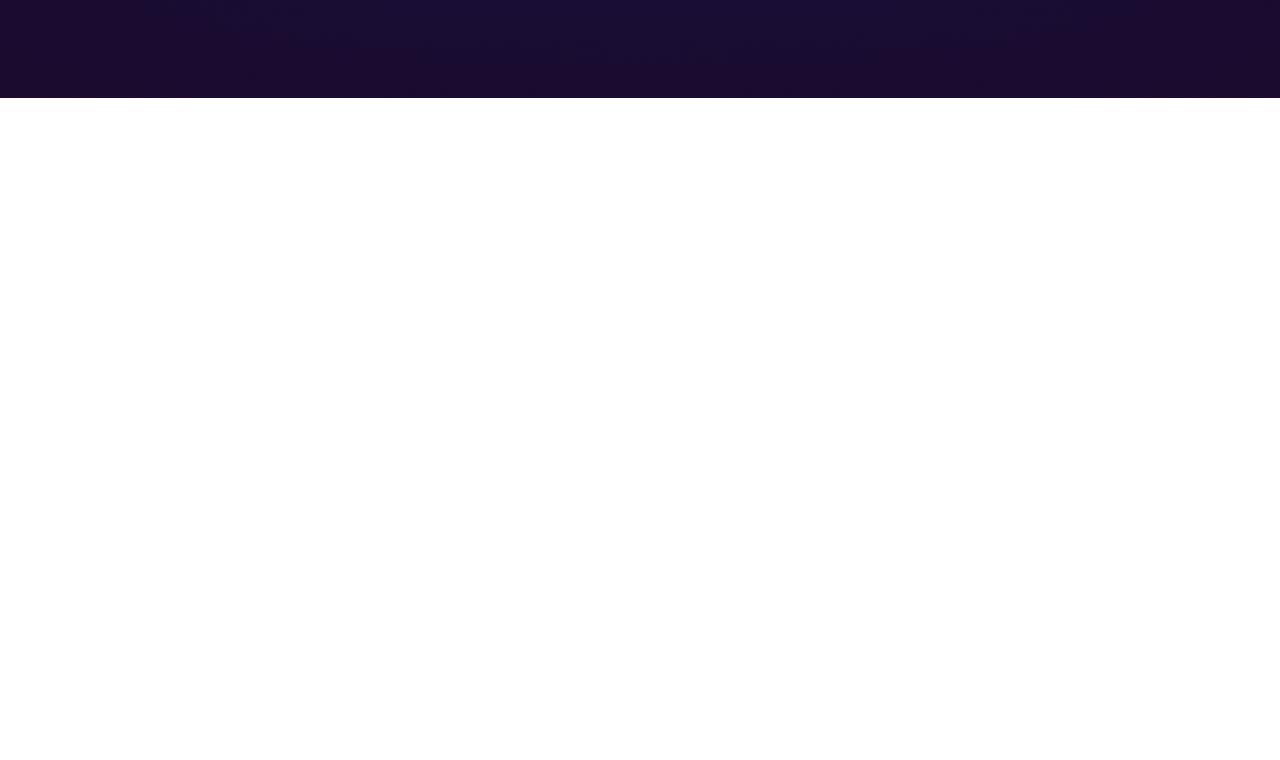
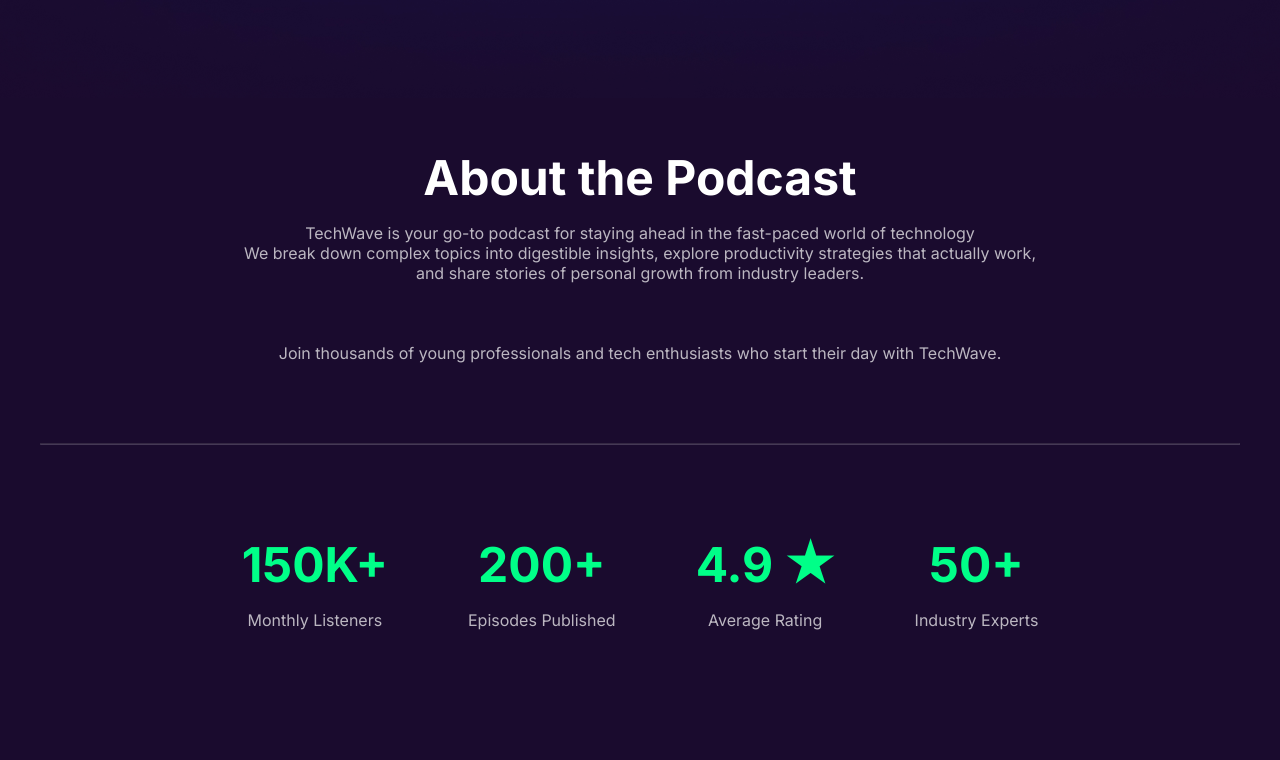
Before and after one commit to Moeen-Islam/PH-Assignment-2-TechWave, a plain HTML site: page index.html in a window 1280 px wide. Shown: the part 757-1517 px from the top of the page. Before the commit the page ends 855 px from the top, so only its background shows below. Drawn offline with Linux system fonts and the light colour scheme.

Commit message:
About section complete

```diff
--- a/index.html
+++ b/index.html
@@ -53,13 +53,44 @@
 
                     <button class="hero-normal-btn btn-herosec"><img src="./assets/message.png" alt="" class="hero-icon-btn">Subscribe</button>
                 </div>
-
-
              </div>
         </div>
 
 
     </section>
 
+    <section class="about-section">
+        <div class="about-area">
+            <div class="about-text">
+                <h3>About the Podcast</h3>
+                <p>TechWave is your go-to podcast for staying ahead in the fast-paced world of technology
+                <p>We break down complex topics into digestible insights, explore productivity strategies that actually work,</p>
+                <p>and share stories of personal growth from industry leaders.</p><br><br><br>
+                <p>Join thousands of young professionals and tech enthusiasts who start their day with TechWave.</p>
+                </p>
+            </div>
+        <hr>
+        <div class="about-card">
+            <div class="cards">
+                <h4>150K+</h4>
+                <p>Monthly Listeners</p>
+            </div>
+            <div class="cards">
+                <h4>200+</h4>
+                <p>Episodes Published</p>
+            </div>
+            <div class="cards">
+                <h4>4.9 ★</h4>
+                <p>Average Rating </p>
+            </div>
+            <div class="cards">
+                <h4>50+</h4>
+                <p>Industry Experts</p>
+            </div>
+        </div>
+        </div>
+
+    </section>
+
 </body>
 </html>
--- a/style.css
+++ b/style.css
@@ -135,6 +135,7 @@
     font-weight: 300;
     color: #ffffff;
     margin-bottom: 24px;
+    opacity: 70%;
 }
 
 .hero-box .hero-btn{
@@ -157,3 +158,69 @@
 
 
 /* Hero Section end */
+
+/* About Section Start */
+.about-section{
+    min-height: 650px;
+    background-color: #1A0B2E;
+}
+.about-section .about-area{
+    max-width: 1200px;
+    margin: 0 auto;
+    display: flex;
+    flex-direction: column;
+    justify-content: center;
+    align-items: center;
+}
+.about-section .about-area .about-text{
+    display: flex;
+    flex-direction: column;
+    justify-content: center;
+    align-items: center;
+}
+.about-text{
+    margin-bottom: 80px;
+}
+
+.about-text h3{
+    font-size: 48px;
+    font-weight: bold;
+    margin-bottom: 16px;
+    margin-top: 50px;
+    color: white;
+}
+.about-text p{
+    font-size: 16px;
+    font-weight: 400;
+    color: #ffffff;
+    line-height: 20px;
+    opacity: 70%;
+}
+.about-area hr{
+    color: white;
+    opacity: 20%;
+    width: 100%;
+    margin-bottom: 80px;
+}
+.about-card{
+    padding: 10px 20px;
+    display: flex;
+    justify-content: space-between;
+    align-items: center;
+    gap: 80px;
+    margin-bottom: 120px;
+}
+.about-card .cards{
+    display: grid;
+    place-items: center;
+}
+.about-card .cards h4{
+    font-size: 48px;
+    color: #00FF88;
+    margin-bottom: 16px;
+}
+.about-card .cards p{
+    font-size: 16px;
+    opacity: 70%;
+    color: white;
+}
```
